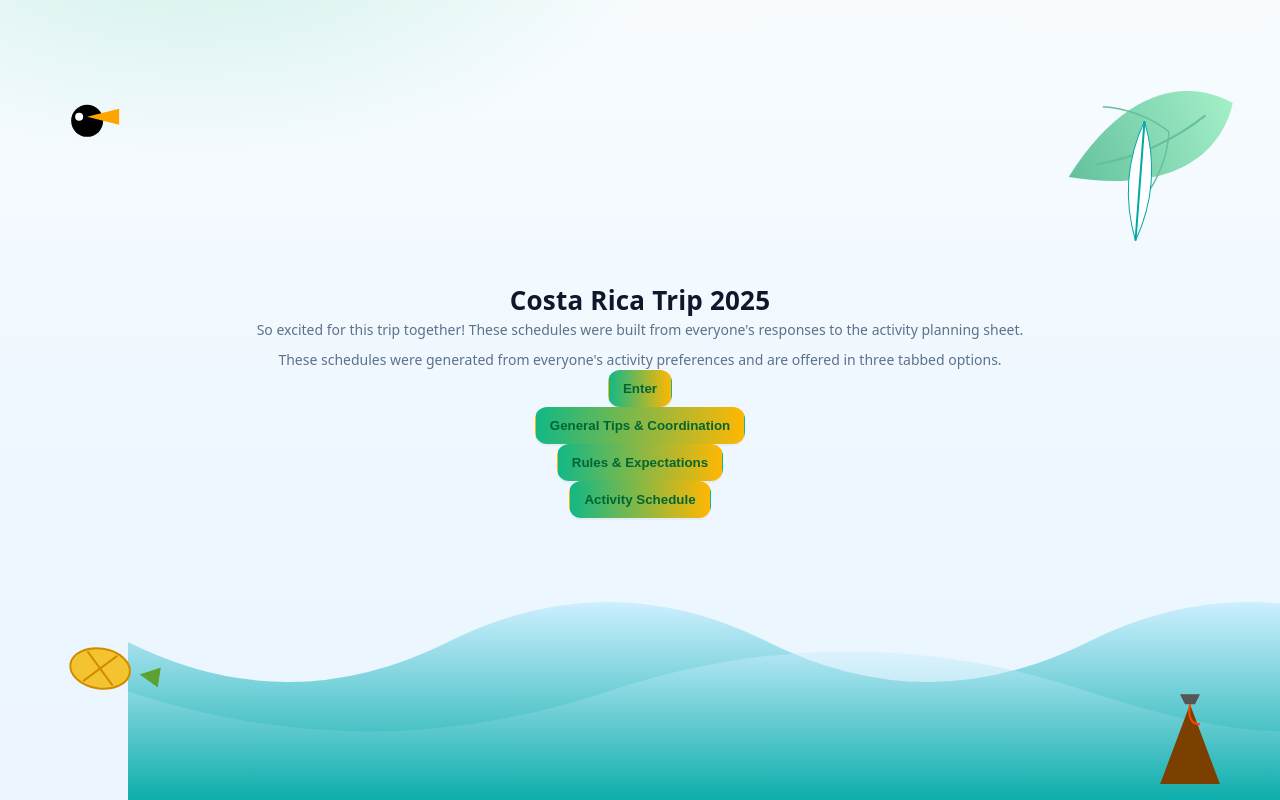
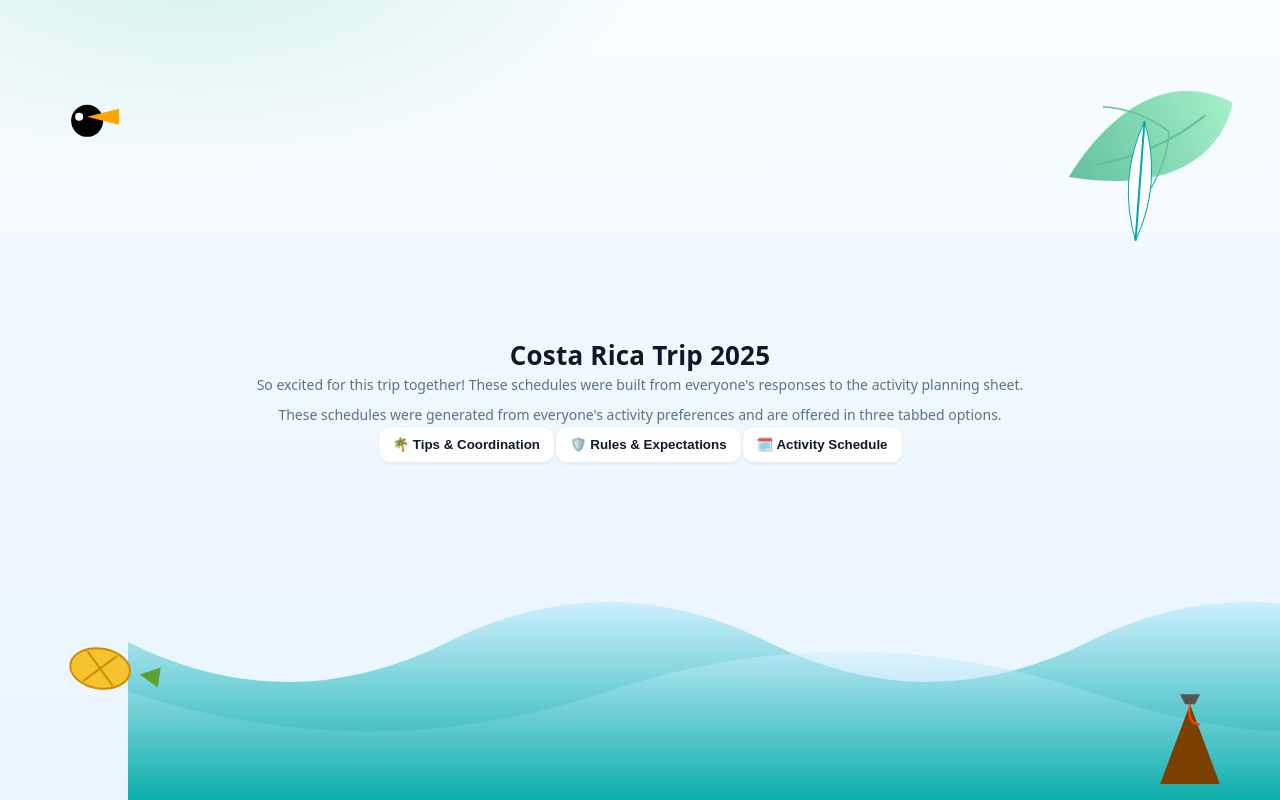
Before and after one commit to vibrantantelope/costa-rica, a React (Vite) app: page / in a window 1280 px wide. Built offline with nearby package versions, Linux system fonts and the light colour scheme.

Commit message:
Update LandingPage.jsx

```diff
--- a/src/components/LandingPage.jsx
+++ b/src/components/LandingPage.jsx
@@ -12,10 +12,13 @@ export default function LandingPage({ onEnter, onShowTips, onShowRules }) {
         <p className="site-explainer">
           These schedules were generated from everyone's activity preferences and are offered in three tabbed options.
         </p>
-        <button className="btn btn--primary" onClick={onEnter}>Enter</button>
-        <button className="btn btn--primary" onClick={onShowTips}>General Tips & Coordination</button>
-        <button className="btn btn--primary" onClick={onShowRules}>Rules & Expectations</button>
-        <button className="btn btn--primary" onClick={onEnter}>Activity Schedule</button>
+
+        {/* New horizontal button row */}
+        <div className="btn-row">
+          <button className="btn btn--tips" onClick={onShowTips}>🌴 Tips & Coordination</button>
+          <button className="btn btn--rules" onClick={onShowRules}>🛡️ Rules & Expectations</button>
+          <button className="btn btn--schedule" onClick={onEnter}>🗓️ Activity Schedule</button>
+        </div>
       </div>
     </>
   );
```
